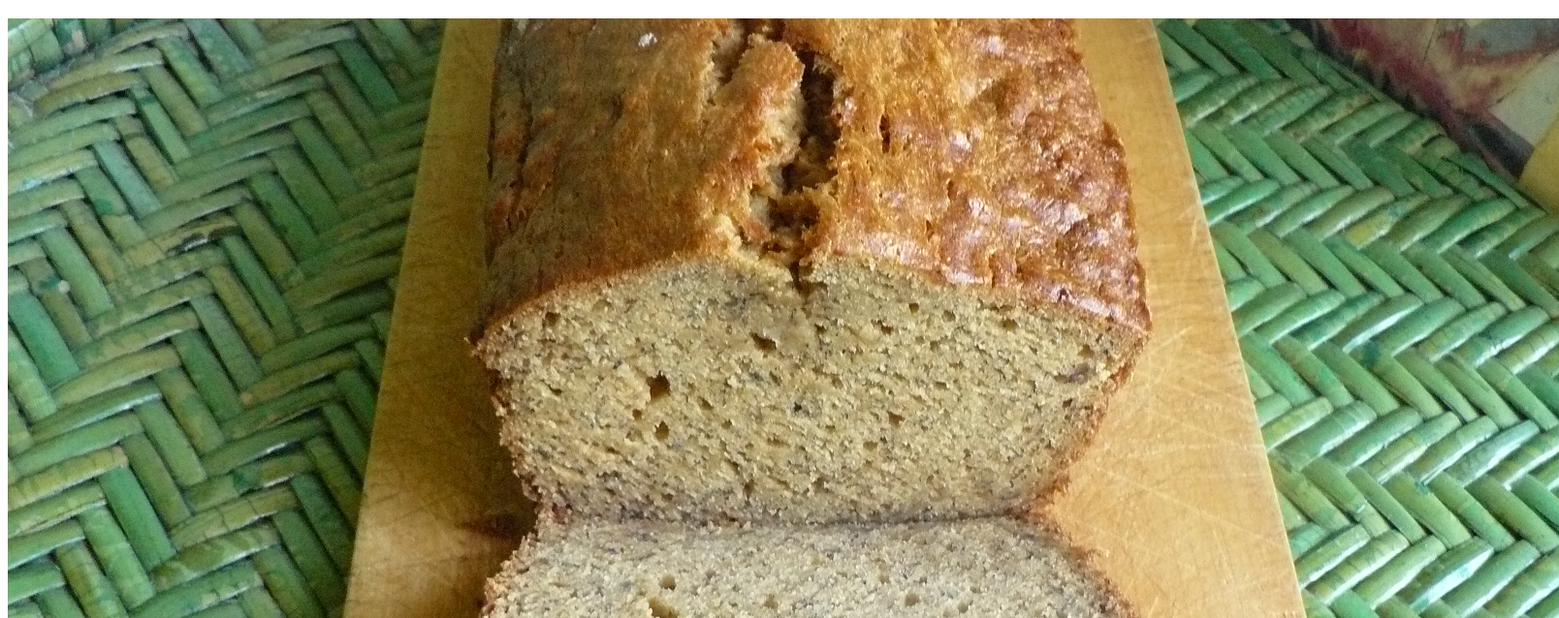
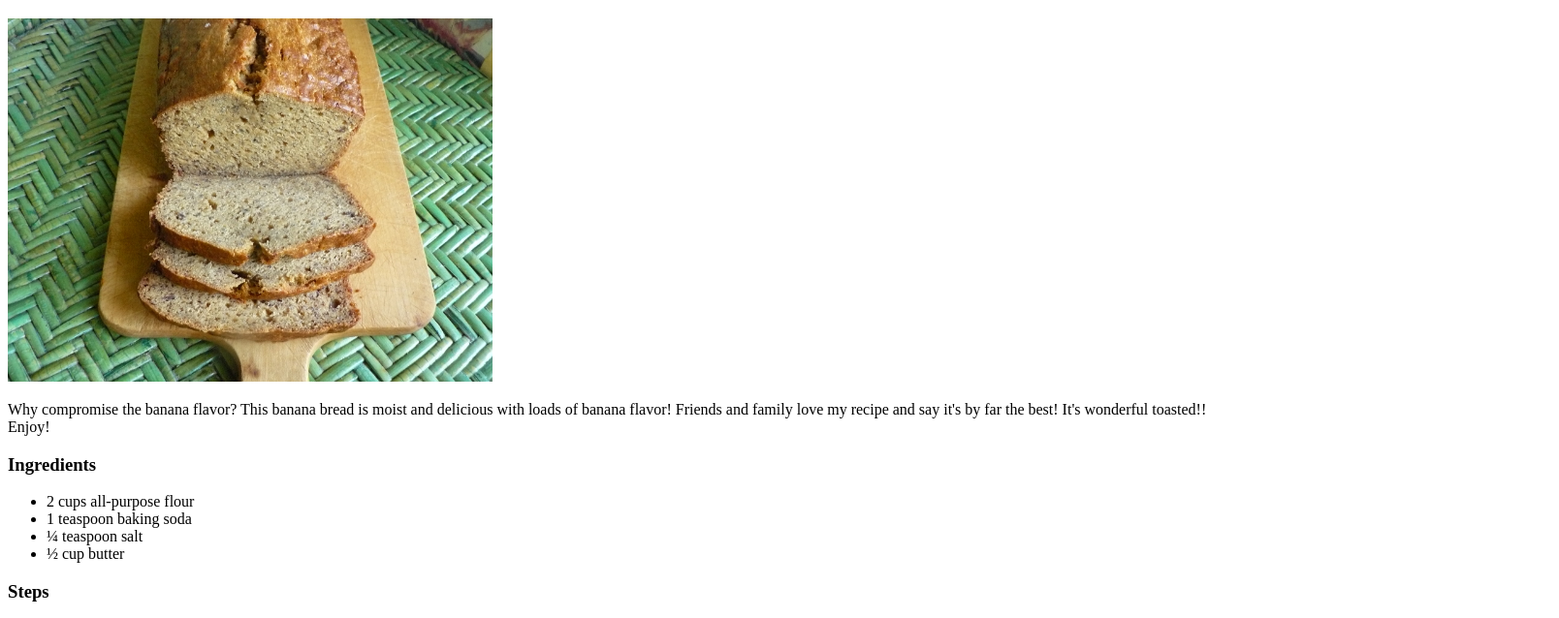
Before and after one commit to z1youRA/odin_recipes, a plain HTML site: page recipes/BananaBread.html in a window 1280 px wide. Shown: the part 61-699 px from the top of the page at 97% size, 1608 px wide, since content can reach past the window. Drawn offline with Linux system fonts and the light colour scheme.

Commit message:
resize images

```diff
--- a/recipes/BananaBread.html
+++ b/recipes/BananaBread.html
@@ -6,7 +6,7 @@
     </head>
     <body>
         <h1>BananaBread</h1>
-        <img src="../images/BananaBread.jpeg">
+        <img src="../images/BananaBread.jpeg" width="500">
         <p>Why compromise the banana flavor? This banana bread is moist and delicious with loads of banana flavor! Friends and family love my recipe and say it's by far the best! It's wonderful toasted!! Enjoy!</p>
         <h3><strong>Ingredients</strong></h3>
         <ul>
```
Also changed, not shown: recipes/KongPaoChicken.html (+1 -0 lines), recipes/QuickChickenPiccata.html (+1 -1 lines).
